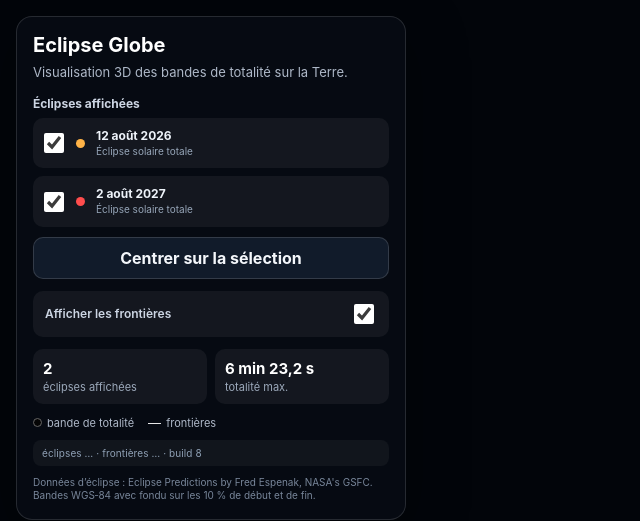
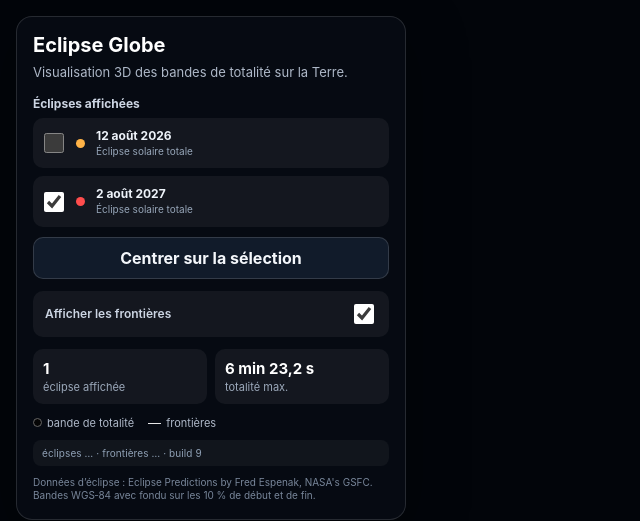
Before and after one commit to Ludodo06/eclipse-globe, a website: page index.html in a window 1280 px wide. Shown: the top 521 px of the page, 0-640 px from the left. Drawn offline with Linux system fonts and the light colour scheme; a script that the page names is missing.

```diff
--- a/index.html
+++ b/index.html
@@ -56,7 +56,7 @@
       <span class="section-label">Éclipses affichées</span>
       <div id="eclipseList" class="eclipse-list">
         <label class="eclipse-option">
-          <input type="checkbox" value="2026-08-12-total" checked />
+          <input type="checkbox" value="2026-08-12-total" />
           <span class="eclipse-swatch" style="background:#ffb347"></span>
           <span class="eclipse-option-text"><strong>12 août 2026</strong><small>Éclipse solaire totale</small></span>
         </label>
@@ -75,7 +75,7 @@
       </div>
 
       <div class="stats">
-        <div class="stat"><strong id="selectedCount">2</strong><span>éclipses affichées</span></div>
+        <div class="stat"><strong id="selectedCount">1</strong><span>éclipse affichée</span></div>
         <div class="stat"><strong id="maxDuration">6 min 23,2 s</strong><span>totalité max.</span></div>
       </div>
 
@@ -83,13 +83,13 @@
         <span><i class="dot black"></i>bande de totalité</span>
         <span><i class="line-white"></i>frontières</span>
       </div>
-      <div id="layerStatus" class="status">éclipses … · frontières … · build 8</div>
+      <div id="layerStatus" class="status">éclipses … · frontières … · build 9</div>
       <div class="credit">Données d’éclipse : Eclipse Predictions by Fred Espenak, NASA's GSFC. Bandes WGS‑84 avec fondu sur les 10 % de début et de fin.</div>
     </section>
     <div class="hint">Glisser pour tourner · pincer / molette pour zoomer</div>
   </div>
 
   <script src="https://unpkg.com/globe.gl@2.45.0/dist/globe.gl.min.js"></script>
-  <script type="module" src="./app.js?v=8"></script>
+  <script type="module" src="./app.js?v=9"></script>
 </body>
 </html>
```
